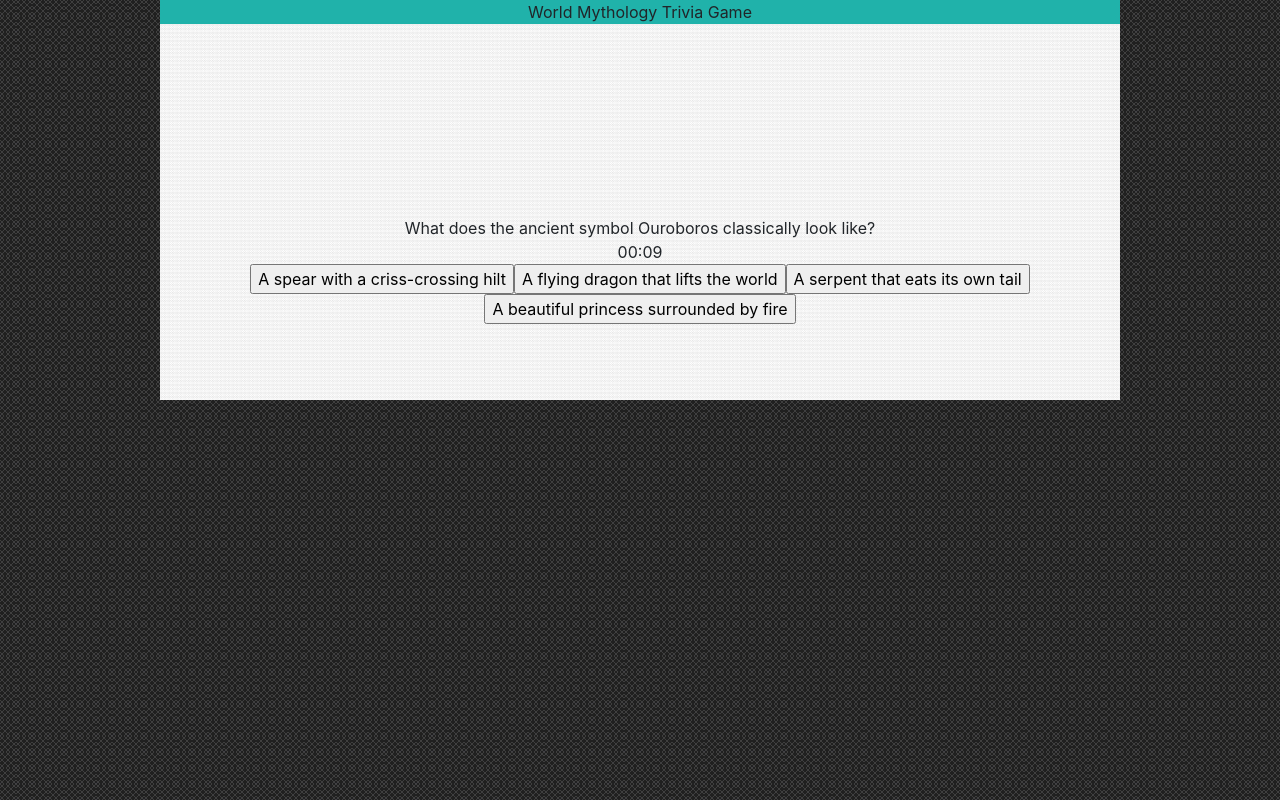
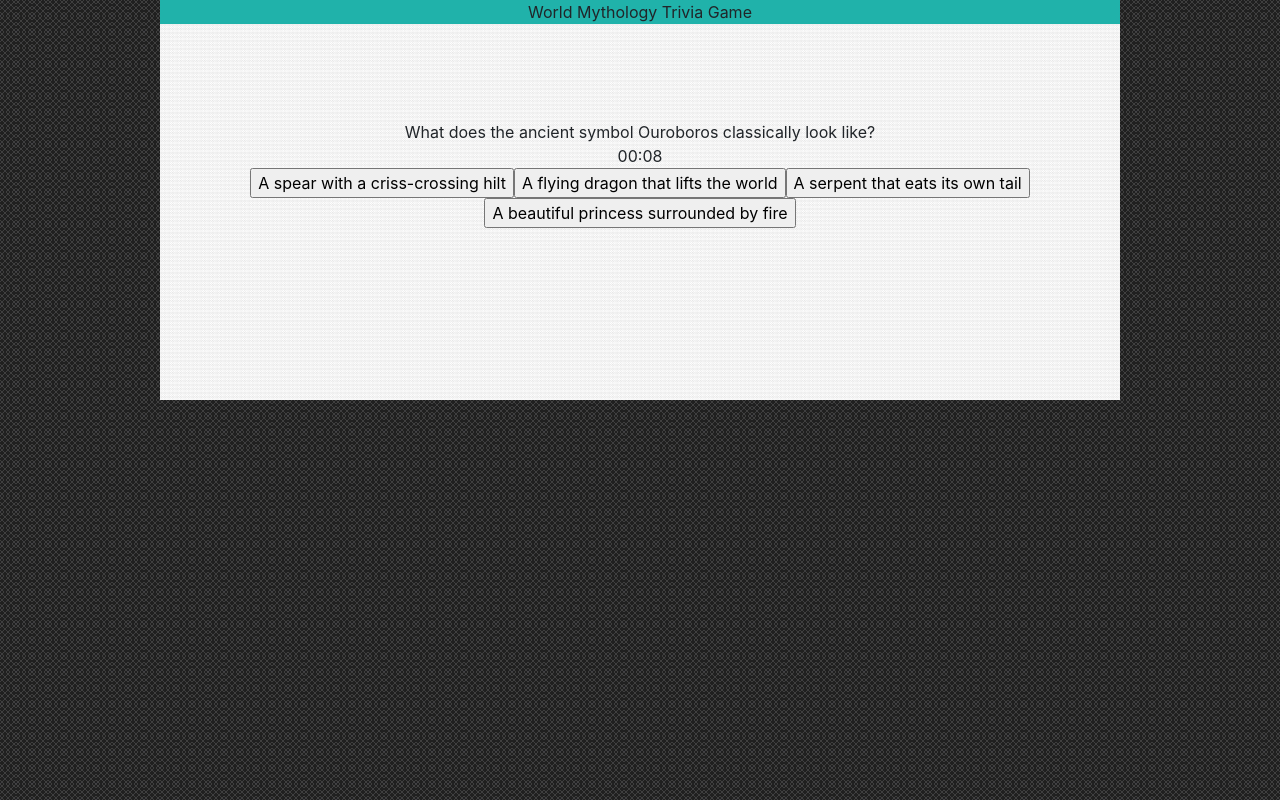
Before and after one commit to chenfanlimc/TriviaGame, a plain HTML site: page index.html in a window 1280 px wide. Both pictures are taken after a click on the button "Start". Drawn offline with nearby package versions, Linux system fonts and the light colour scheme.

Commit message:
updated margin of a container and minor timer bug

```diff
--- a/assets/css/style.css
+++ b/assets/css/style.css
@@ -17,7 +17,7 @@
 .contentSection {
     text-align: center;
     position: relative;
-    margin-top: 20%;
+    margin-top: 10%;
     background-image: url("../images/128-168.jpg");
 }
 
--- a/assets/javascript/app.js
+++ b/assets/javascript/app.js
@@ -121,8 +121,8 @@ var gameNavigation = {
         $(".timerSection").remove();
     },
     countDown: function () {
+        time--;
         gameNavigation.setTimer();
-        time--;
         if (time === 0) {
             console.log("You didn't answer...");
             noAnswers++;
@@ -157,7 +157,9 @@ $(document).ready(function () {
         $(".contentSection").append("<div class='timerSection'></div>");
         $(".contentSection").append("<div class='answerAnimation'></div>");
         gameNavigation.generateQuestion();
+        gameNavigation.setTimer();
         intervalId = setInterval(gameNavigation.countDown, 1000);
+
 
     })
 
```
